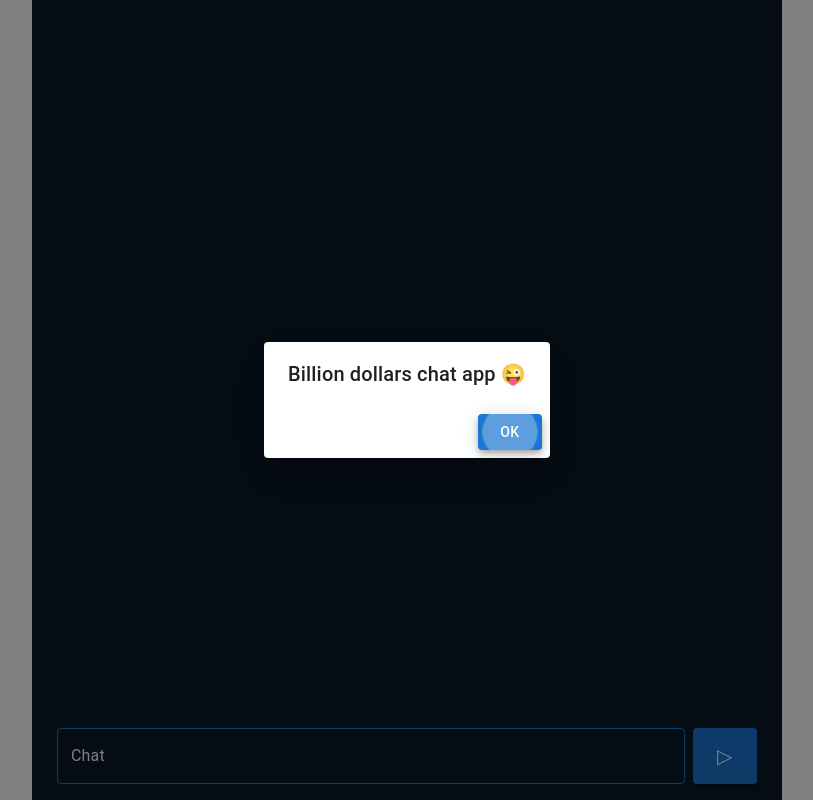
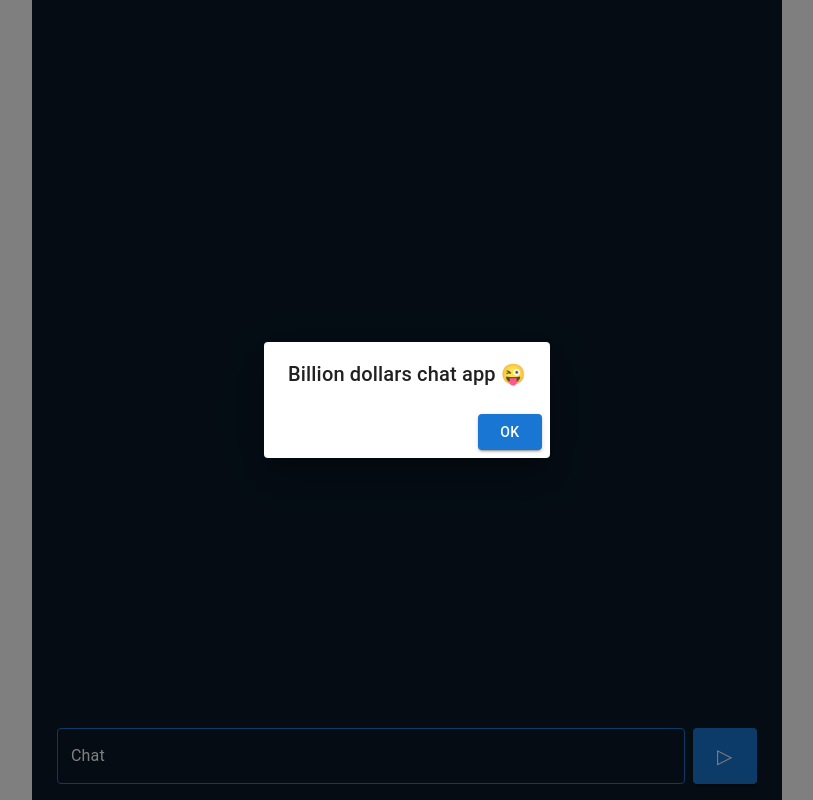
Before and after one commit to v-d-k/React-Chatapp, a React (Vite) app: page / in a window 1280 px wide. Shown: the whole page, without its empty margins (233-1046 px from the left). Built offline with nearby package versions, Linux system fonts and the light colour scheme.

Commit message:
autofocus removed

```diff
--- a/src/Popup.jsx
+++ b/src/Popup.jsx
@@ -31,7 +31,7 @@ export default function AlertDialog() {
           {"Billion dollars chat app 😜"}
         </DialogTitle>
         <DialogActions>
-          <Button onClick={handleClose} autoFocus variant="contained">
+          <Button onClick={handleClose} variant="contained">
             Ok
           </Button>
         </DialogActions>
```
